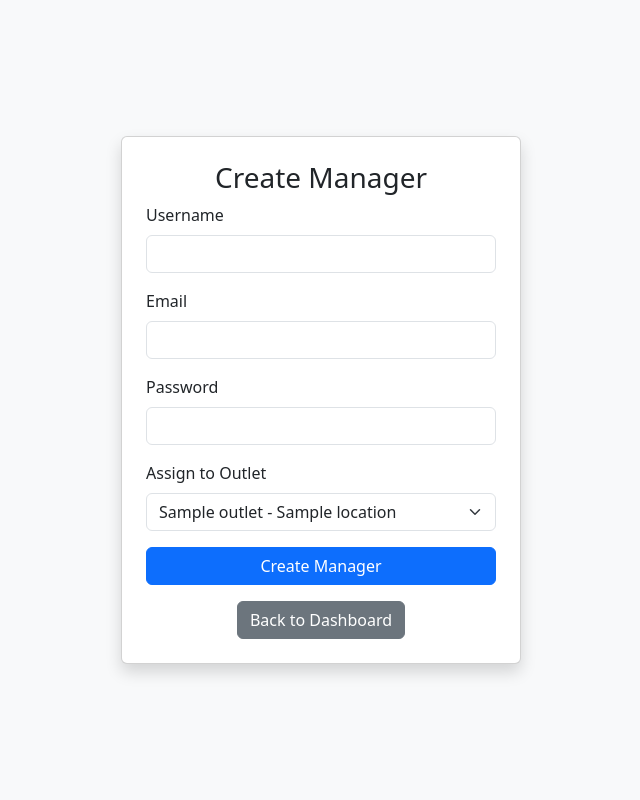
After one commit to malcolm5964/MrCream, a Flask app: template templates/create_manager.html in a window 1280 px wide. The commit adds this page. Shown: the whole page, without its empty margins (319-959 px from the left). Run offline with Flask 3, Linux system fonts and the light colour scheme; the template is opened without the code that fills it: most values are stand-ins (such as "Sample title", 1, 10 or a date in 2020).

```diff
--- a/app.py
+++ b/app.py
@@ -26,38 +26,16 @@ class User(UserMixin):
 # Load User Function
 @login_manager.user_loader
 def load_user(user_id):
-    conn = mysql.connector.connect(host=DB_HOST, user=DB_USER, password=DB_PASSWORD, database=DB_NAME)
-    cursor = conn.cursor()
-    cursor.execute("SELECT id, username FROM users WHERE id = %s", (user_id,))
+    conn = get_db_connection()
+    cursor = conn.cursor(dictionary=True)
+    cursor.execute("SELECT id, username, role FROM users WHERE id = %s", (user_id,))
     user = cursor.fetchone()
     conn.close()
 
     if user:
-        return User(user[0], user[1])
+        return User(user["id"], user["username"], user["role"])
     return None
 
-# Signup Route
-@app.route("/signup", methods=["GET", "POST"])
-def signup():
-    if request.method == "POST":
-        username = request.form["username"]
-        email = request.form["email"]
-        password = bcrypt.generate_password_hash(request.form["password"]).decode("utf-8")
-
-        conn = mysql.connector.connect(host=DB_HOST, user=DB_USER, password=DB_PASSWORD, database=DB_NAME)
-        cursor = conn.cursor()
-        try:
-            cursor.execute("INSERT INTO users (username, email, password_hash) VALUES (%s, %s, %s)", (username, email, password))
-            conn.commit()
-            flash("Account created! Please log in.", "success")
-            return redirect(url_for("login"))
-        except mysql.connector.Error:
-            flash("Username or Email already exists!", "danger")
-        finally:
-            cursor.close()
-            conn.close()
-
-    return render_template("signup.html")
 
 # Login Route
 @app.route("/login", methods=["GET", "POST"])
@@ -81,6 +59,51 @@ def login():
 
     return render_template("login.html")
 
+@app.route("/create_manager", methods=["GET", "POST"])
+@login_required
+def create_manager():
+    if current_user.role != "Owner":
+        flash("Access Denied! Only Owners can create Managers.", "danger")
+        return redirect(url_for("dashboard"))
+
+    if request.method == "POST":
+        username = request.form["username"]
+        email = request.form["email"]
+        password = bcrypt.generate_password_hash(request.form["password"]).decode("utf-8")
+        outlet_id = request.form["outlet_id"]
+
+        conn = get_db_connection()
+        cursor = conn.cursor()
+
+        try:
+            # Insert new manager into users table
+            cursor.execute("INSERT INTO users (username, email, password_hash, role) VALUES (%s, %s, %s, 'Manager')",
+                           (username, email, password))
+            manager_id = cursor.lastrowid  # Get the new manager's ID
+
+            # Assign the manager to an outlet
+            cursor.execute("UPDATE outlets SET manager_id = %s WHERE id = %s", (manager_id, outlet_id))
+
+            conn.commit()
+            flash("Manager created and assigned to outlet!", "success")
+        except mysql.connector.Error as e:
+            flash(f"Error: {str(e)}", "danger")
+        finally:
+            cursor.close()
+            conn.close()
+
+        return redirect(url_for("dashboard"))
+
+    # Fetch outlets that don't have a manager assigned
+    conn = get_db_connection()
+    cursor = conn.cursor(dictionary=True)
+    cursor.execute("SELECT * FROM outlets WHERE manager_id IS NULL")
+    available_outlets = cursor.fetchall()
+    conn.close()
+
+    return render_template("create_manager.html", outlets=available_outlets)
+
+
 # Protected Dashboard Route
 @app.route("/dashboard")
 @login_required
--- /dev/null
+++ b/templates/create_manager.html
@@ -0,0 +1,40 @@
+<!DOCTYPE html>
+<html lang="en">
+<head>
+    <meta charset="UTF-8">
+    <meta name="viewport" content="width=device-width, initial-scale=1.0">
+    <title>Create Manager</title>
+    <link href="https://cdn.jsdelivr.net/npm/bootstrap@5.3.0/dist/css/bootstrap.min.css" rel="stylesheet">
+</head>
+<body class="bg-light d-flex align-items-center justify-content-center vh-100">
+    <div class="card p-4 shadow" style="width: 400px;">
+        <h3 class="text-center">Create Manager</h3>
+        <form method="POST">
+            <div class="mb-3">
+                <label class="form-label">Username</label>
+                <input type="text" name="username" class="form-control" required>
+            </div>
+            <div class="mb-3">
+                <label class="form-label">Email</label>
+                <input type="email" name="email" class="form-control" required>
+            </div>
+            <div class="mb-3">
+                <label class="form-label">Password</label>
+                <input type="password" name="password" class="form-control" required>
+            </div>
+            <div class="mb-3">
+                <label class="form-label">Assign to Outlet</label>
+                <select name="outlet_id" class="form-select" required>
+                    {% for outlet in outlets %}
+                    <option value="{{ outlet.id }}">{{ outlet.name }} - {{ outlet.location }}</option>
+                    {% endfor %}
+                </select>
+            </div>
+            <button type="submit" class="btn btn-primary w-100">Create Manager</button>
+        </form>
+        <div class="text-center mt-3">
+            <a href="{{ url_for('dashboard') }}" class="btn btn-secondary">Back to Dashboard</a>
+        </div>
+    </div>
+</body>
+</html>
--- a/templates/dashboard.html
+++ b/templates/dashboard.html
@@ -11,6 +11,11 @@
         <div class="container">
             <a class="navbar-brand" href="#">Dashboard</a>
             <a class="btn btn-danger" href="{{ url_for('logout') }}">Logout</a>
+            {% if current_user.role == "Owner" %}
+                <div class="text-center">
+                    <a class="btn btn-success" href="{{ url_for('create_manager') }}">Add New Manager</a>
+                </div>
+            {% endif %}
         </div>
     </nav>
 
--- a/templates/login.html
+++ b/templates/login.html
@@ -20,9 +20,6 @@
             </div>
             <button type="submit" class="btn btn-primary w-100">Login</button>
         </form>
-        <div class="text-center mt-3">
-            <p>Don't have an account? <a href="{{ url_for('signup') }}">Sign Up</a></p>
-        </div>
     </div>
 </body>
 </html>
```
Also changed, not shown: templates/signup.html (deleted, +0 -32 lines).
